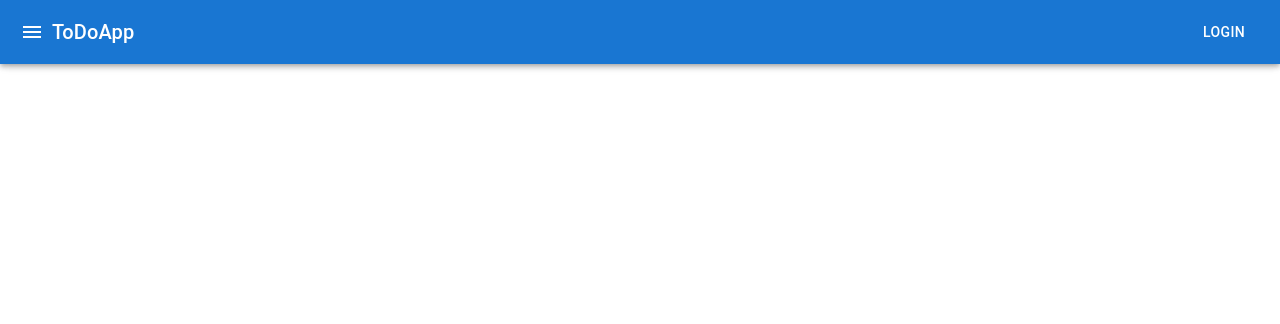
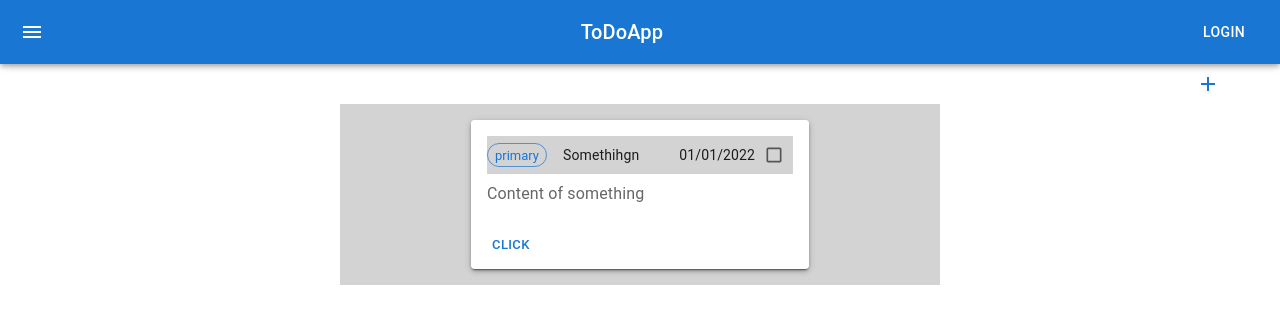
Before and after one commit to mjtoolbox/learn-react, a React (Create React App) app: page /viewtodo in a window 1280 px wide. Before the commit this address had no page. Shown: the top 324 px of the page. Built offline with nearby package versions, Linux system fonts and the light colour scheme.

Commit message:
newtask ui done

```diff
--- a/src/App.js
+++ b/src/App.js
@@ -8,6 +8,9 @@ import List04 from './List04';
 import Component01 from './Component01';
 import Appbar from './Appbar';
 import { Container } from '@mui/material';
+import Listt from './Listt';
+import ViewTodo from './ViewTodo';
+import NewTask from './NewTask';
 
 const App = () => {
   return (
@@ -19,9 +22,10 @@ const App = () => {
         <Route path='/' element={<Home />} />
         <Route path='/test' element={<Component01 />} />
         <Route path='/query' element={<Query02 />} />
-        <Route path='/array' element={<Array03 />} />
-        <Route path='/list' element={<List04 />} />
+        <Route path='/viewtodo' element={<ViewTodo />} />
+        <Route path='/list' element={<Listt />} />
         <Route path='/card' element={<Component05 />} />
+        <Route path='/newtask' element={<NewTask />} />
       </Routes>
     </React.Fragment>
   );
--- a/src/Appbar.js
+++ b/src/Appbar.js
@@ -9,6 +9,7 @@ import Button from '@mui/material/Button';
 import Menu from '@mui/material/Menu';
 import MenuItem from '@mui/material/MenuItem';
 import { Link } from 'react-router-dom';
+import { Container } from '@mui/system';
 
 const Appbar = () => {
   const [anchorEl, setAnchorEl] = useState(null);
@@ -23,8 +24,8 @@ const Appbar = () => {
   };
 
   return (
-    <Box sx={{ flexGrow: 1 }}>
-      <AppBar>
+    <Container sx={{ flexGrow: 1 }}>
+      <AppBar position='fixed'>
         <Toolbar>
           <IconButton
             size='medium'
@@ -48,17 +49,23 @@ const Appbar = () => {
             <MenuItem component={Link} to='/list' onClick={handleClose}>
               List
             </MenuItem>
-            <MenuItem component={Link} to='/array' onClick={handleClose}>
-              Array
+            <MenuItem component={Link} to='/viewtodo' onClick={handleClose}>
+              View Todo
             </MenuItem>
           </Menu>
-          <Typography variant='h6' component='div' sx={{ flexGrow: 1 }}>
+          <Typography
+            variant='h6'
+            component='div'
+            align='center'
+            sx={{ flexGrow: 1 }}
+          >
             ToDoApp
           </Typography>
           <Button color='inherit'>Login</Button>
         </Toolbar>
       </AppBar>
-    </Box>
+      <Toolbar />
+    </Container>
   );
 };
 
--- /dev/null
+++ b/src/Listt.js
@@ -0,0 +1,53 @@
+import React, { useState, useEffect } from 'react';
+import List from '@mui/material/List';
+import ListItem from '@mui/material/ListItem';
+import ListItemText from '@mui/material/ListItemText';
+const Listt = () => {
+  const [journallist, setJournallist] = useState([]);
+
+  useEffect(() => {
+    getList();
+  }, []);
+
+  const mylist = [
+    {
+      id: '6282e9d1d8763b7923ae21bf',
+      title: 'journal',
+      date: '2022-05-17',
+      content: 'string',
+      author: 'string',
+      emotion: 'string',
+      tag: 'string',
+      weather: 'string',
+      ispublic: true,
+    },
+    {
+      id: '6282e9e2d8763b7923ae21c0',
+      title: 'second journal',
+      date: '2022-05-17',
+      content: 'string',
+      author: 'string',
+      emotion: 'string',
+      tag: 'string',
+      weather: 'string',
+      ispublic: true,
+    },
+  ];
+
+  const getList = () => {
+    setJournallist(mylist);
+    console.log(journallist);
+  };
+  return (
+    <List>
+      {journallist.map((row) => {
+        return (
+          <ListItem key={row.id}>
+            <ListItemText primary={row.title} secondary={row.weather} />
+          </ListItem>
+        );
+      })}
+    </List>
+  );
+};
+export default Listt;
--- /dev/null
+++ b/src/NewTask.js
@@ -0,0 +1,52 @@
+import React from 'react';
+import { Container, FormLabel, TextField, Stack, Button } from '@mui/material';
+
+const NewTask = () => {
+  return (
+    <Container align='center'>
+      <Stack spacing={2} align='left' sx={{ width: '40%', marginTop: 5 }}>
+        <FormLabel>New Task</FormLabel>
+        <TextField
+          id='outlined-basic'
+          label='Enter new task'
+          variant='outlined'
+          size='small'
+        />
+        <FormLabel>Description</FormLabel>
+        <TextField
+          id='outlined-basic'
+          label='Enter task description'
+          variant='outlined'
+          size='small'
+        />
+        <FormLabel>Priority</FormLabel>
+        <TextField
+          id='outlined-basic'
+          label='Enter task priority'
+          variant='outlined'
+          size='small'
+        />
+        <FormLabel>Due Date</FormLabel>
+        <TextField
+          id='outlined-basic'
+          label='Enter due date mm-dd-yyyy'
+          variant='outlined'
+          size='small'
+        />
+      </Stack>
+      <Container
+        sx={{
+          display: 'flex',
+          flexDirection: 'row',
+          justifyContent: 'space-evenly',
+          marginTop: 5,
+        }}
+      >
+        <Button variant='outlined'>Cancel</Button>
+        <Button variant='contained'>Create</Button>
+      </Container>
+    </Container>
+  );
+};
+
+export default NewTask;
--- /dev/null
+++ b/src/PaperComp.js
@@ -0,0 +1,63 @@
+import React from 'react';
+import {
+  Paper,
+  Card,
+  CardHeader,
+  CardContent,
+  CardActions,
+  Button,
+  Chip,
+  Checkbox,
+  Typography,
+  Grid,
+  Item,
+} from '@mui/material';
+
+const PaperComp = () => {
+  return (
+    <Paper elevation={3}>
+      <Card sx={{ minWidth: 275 }}>
+        <CardContent>
+          <Grid>
+            <Grid
+              item
+              sx={{
+                display: 'flex',
+                flexDirection: 'row',
+                justifyContent: 'flex-start',
+                alignItems: 'center',
+                marginBottom: 1,
+                backgroundColor: 'lightgray',
+              }}
+            >
+              <Chip
+                label='primary'
+                size='small'
+                color='primary'
+                variant='outlined'
+                sx={{ marginRight: 2 }}
+              />
+              <Typography sx={{ fontSize: 14, marginRight: 5 }}>
+                Somethihgn
+              </Typography>
+              <Typography sx={{ fontSize: 14 }}>01/01/2022</Typography>
+              <Checkbox size='small'></Checkbox>
+            </Grid>
+          </Grid>
+          <Grid>
+            <Grid item>
+              <Typography color='text.secondary'>
+                Content of something
+              </Typography>
+            </Grid>
+          </Grid>
+        </CardContent>
+        <CardActions>
+          <Button size='small'>Click</Button>
+        </CardActions>
+      </Card>
+    </Paper>
+  );
+};
+
+export default PaperComp;
--- /dev/null
+++ b/src/ViewTodo.js
@@ -0,0 +1,48 @@
+import Container from '@mui/material/Container';
+import Paper from '@mui/material/Paper';
+import React from 'react';
+import PaperComp from './PaperComp';
+import AddIcon from '@mui/icons-material/Add';
+import { IconButton, Box } from '@mui/material';
+import { Link } from 'react-router-dom';
+
+const ViewTodo = () => {
+  return (
+    <Box>
+      <Container
+        sx={{
+          display: 'flex',
+          flexDirection: 'row',
+          justifyContent: 'flex-end',
+        }}
+      >
+        <IconButton
+          size='medium'
+          edge='end'
+          color='primary'
+          component={Link}
+          to='/newtask'
+        >
+          <AddIcon />
+        </IconButton>
+      </Container>
+      <Container
+        maxWidth='sm'
+        sx={{
+          display: 'flex',
+          flexDirection: 'column',
+          justifyContent: 'center',
+          alignItems: 'center',
+          marginTop: 0,
+          padding: 2,
+          backgroundColor: 'lightgray',
+          gap: 2,
+        }}
+      >
+        <PaperComp />
+      </Container>
+    </Box>
+  );
+};
+
+export default ViewTodo;
```
